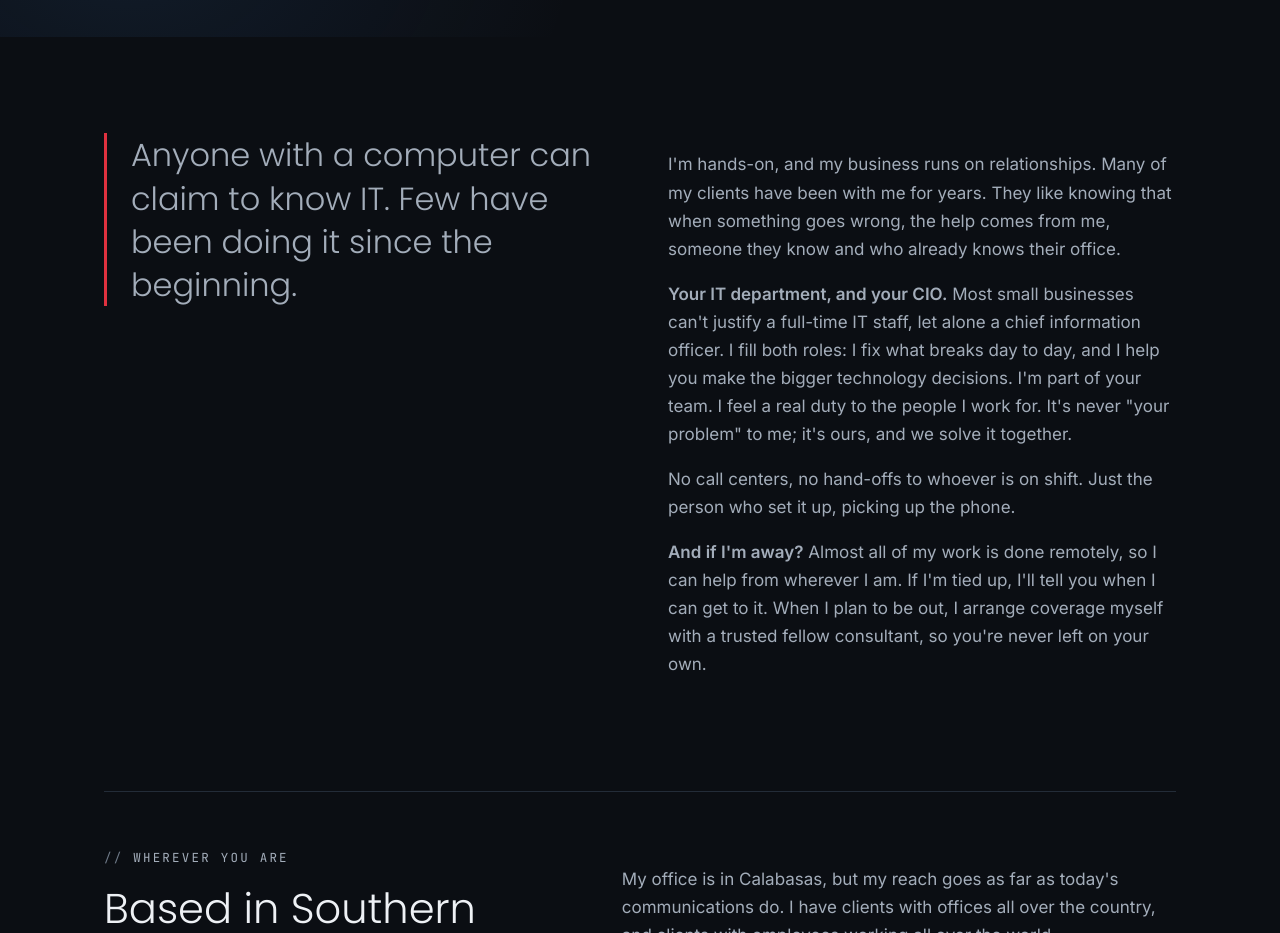
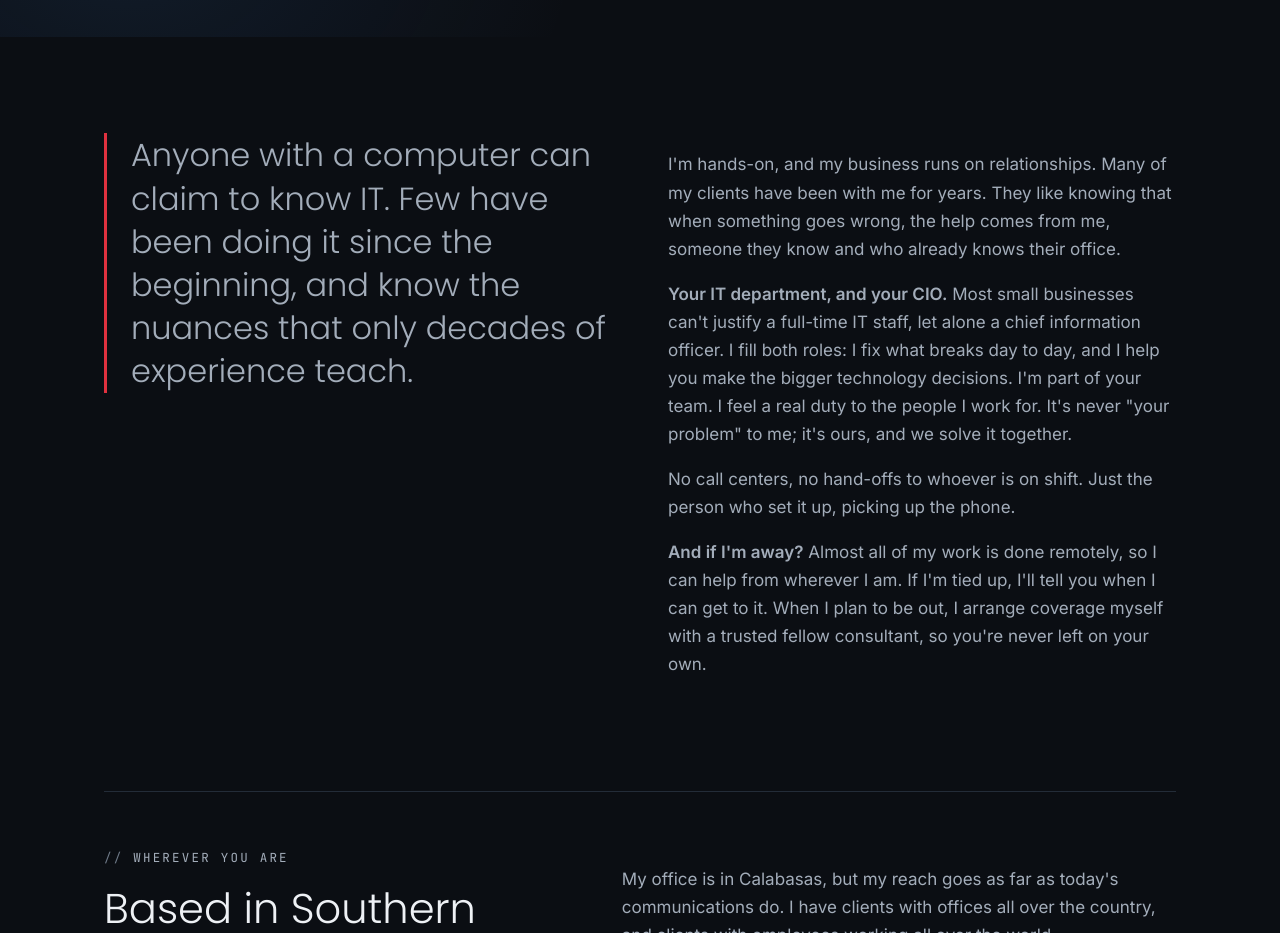
Before and after one commit to tomshubert/tomshubert-com, a plain HTML site: page index.html in a window 1280 px wide. Shown: the part 800-1733 px from the top of the page. Drawn offline with Linux system fonts and the light colour scheme.

Commit message:
Home: spell out the nuance in the opening quote
Co-Authored-By: Claude Opus 5.5 <noreply@anthropic.com>
Claude-Session: https://claude.ai/code/session_01WW95L2WJD4jhTqMTzwgRe5

```diff
--- a/index.html
+++ b/index.html
@@ -58,7 +58,7 @@
 <main>
 <section class="personal wrap">
   <div class="personal-inner">
-    <p class="quote">Anyone with a computer can claim to know IT. Few have been doing it since the beginning.</p>
+    <p class="quote">Anyone with a computer can claim to know IT. Few have been doing it since the beginning, and know the nuances that only decades of experience teach.</p>
     <div>
       <p>I'm hands-on, and my business runs on relationships. Many of my clients have been with me for years. They like knowing that when something goes wrong, the help comes from me, someone they know and who already knows their office.</p>
       <p><b>Your IT department, and your CIO.</b> Most small businesses can't justify a full-time IT staff, let alone a chief information officer. I fill both roles: I fix what breaks day to day, and I help you make the bigger technology decisions. I'm part of your team. I feel a real duty to the people I work for. It's never "your problem" to me; it's ours, and we solve it together.</p>
```
Also changed, not shown: src/personal.html (+1 -1 lines).
